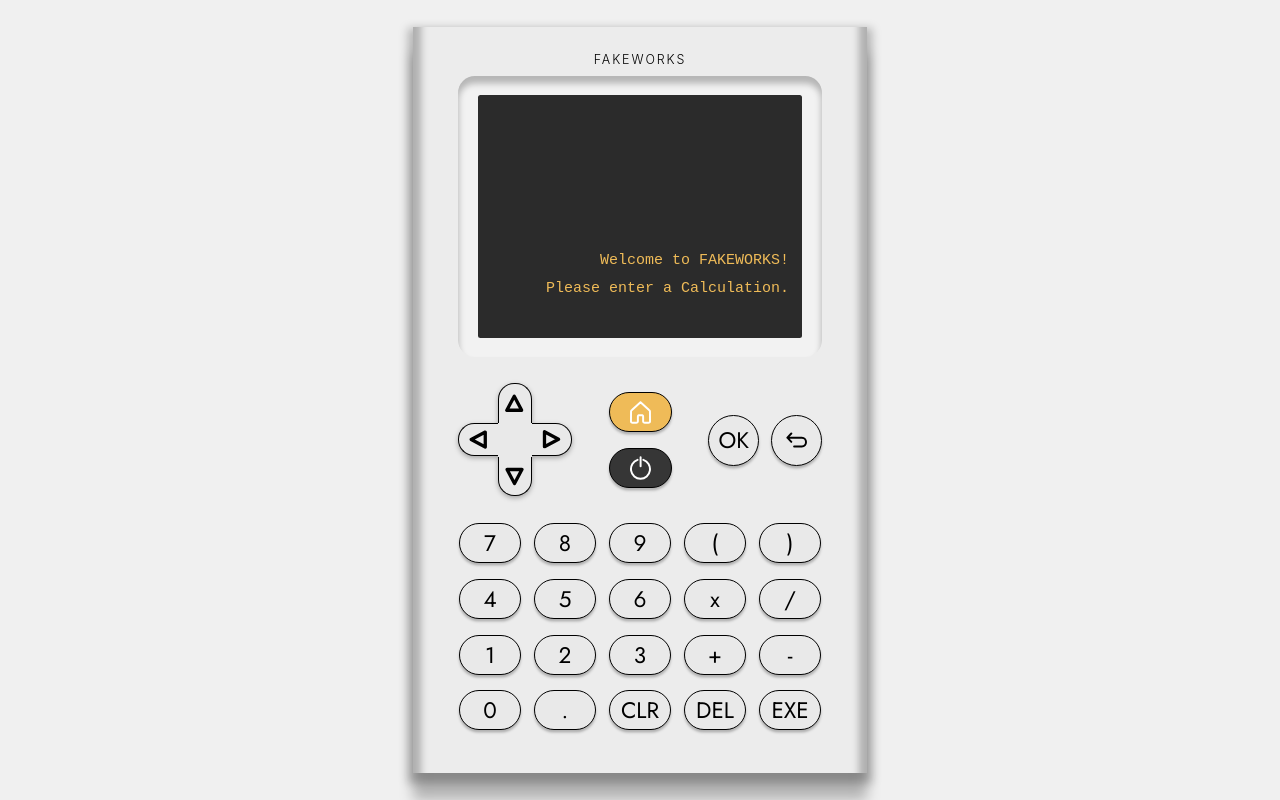
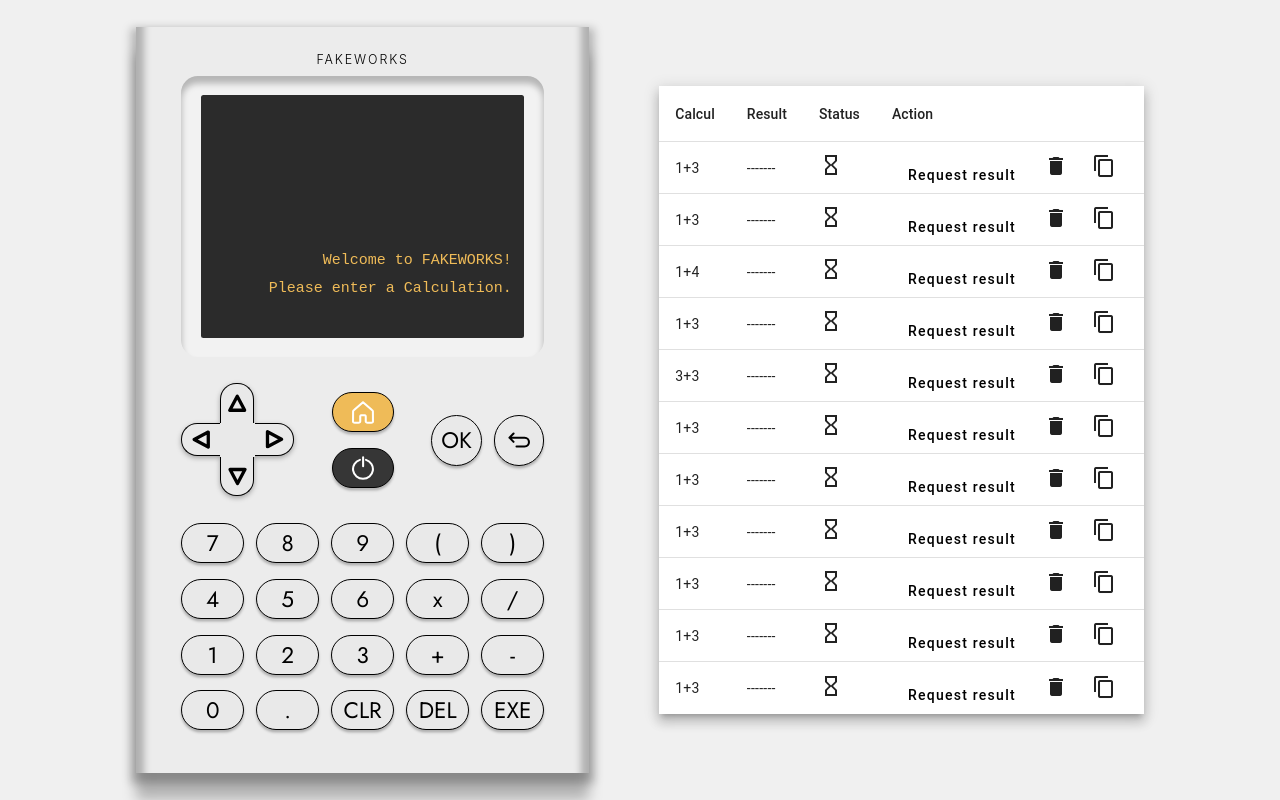
Before and after one commit to Nathan-Toigo/FakeWorks, an Angular app in the folder application/frontend/: page / in a window 1280 px wide. Built offline with nearby package versions, Linux system fonts and the light colour scheme.

Commit message:
Add RequestList component and integrate it into the main app layout

```diff
--- a/application/frontend/src/app/app.component.html
+++ b/application/frontend/src/app/app.component.html
@@ -1 +1,2 @@
 <app-calculator></app-calculator>
+<request-list></request-list>
--- a/application/frontend/src/app/app.component.scss
+++ b/application/frontend/src/app/app.component.scss
@@ -0,0 +1,4 @@
+:host{
+    display: flex;
+    gap: 7rem;
+}
--- a/application/frontend/src/app/app.component.ts
+++ b/application/frontend/src/app/app.component.ts
@@ -1,11 +1,12 @@
 import { Component } from '@angular/core';
 import { RouterOutlet } from '@angular/router';
 import { CalculatorComponent } from './features/calculator/calculator.component';
+import { RequestListComponent } from './features/requestList/requestList.component';
 
 @Component({
   selector: 'app-root',
   standalone: true,
-  imports: [RouterOutlet,CalculatorComponent],
+  imports: [RouterOutlet,CalculatorComponent, RequestListComponent],
   templateUrl: './app.component.html',
   styleUrl: './app.component.scss'
 })
--- a/application/frontend/src/app/features/requestList/Request.ts
+++ b/application/frontend/src/app/features/requestList/Request.ts
@@ -8,6 +8,7 @@ export class QueryRequest{
     this.calcul = calcul;
   }
 }
+
 export enum QueryStatus {
     PENDING = 'PENDING',
     DONE = 'DONE'
--- a/application/frontend/src/app/features/requestList/requestList.component.html
+++ b/application/frontend/src/app/features/requestList/requestList.component.html
@@ -25,23 +25,19 @@
       </td>
     </ng-container>
 
-    <!-- Weight Column -->
-    <ng-container matColumnDef="UUID">
-      <th mat-header-cell *matHeaderCellDef> UUID </th>
+    <ng-container matColumnDef="action">
+      <th mat-header-cell *matHeaderCellDef> Action </th>
       <td mat-cell *matCellDef="let element">
+        @if (element.status === 'PENDING') {
+          <button mat-flat-button (click)="requestResult(element.calcul)">Request result</button>
+        }
+        <button mat-icon-button (click)="deleteRequest(element)" ><mat-icon>delete</mat-icon></button>
         <button mat-icon-button aria-label="Copy" (click)="openSnackBar(element.UUID,'OK')">
           <mat-icon>content_copy</mat-icon>
         </button>
       </td>
     </ng-container>
 
-    <ng-container matColumnDef="requestButton">
-      <th mat-header-cell *matHeaderCellDef> Request </th>
-      <td mat-cell *matCellDef="let element">
-        <button mat-flat-button (click)="requestResult(element.calcul)" >Request result</button>
-      </td>
-    </ng-container>
-
     <tr mat-header-row *matHeaderRowDef="displayedColumns"></tr>
     <tr mat-row *matRowDef="let row; columns: displayedColumns;"></tr>
   </table>
--- a/application/frontend/src/app/features/requestList/requestList.component.ts
+++ b/application/frontend/src/app/features/requestList/requestList.component.ts
@@ -1,9 +1,9 @@
-import { Component, inject, QueryList } from '@angular/core';
+import { Component, inject } from '@angular/core';
 import { MatTableModule } from '@angular/material/table';
 import { MatButtonModule } from '@angular/material/button';
 import { MatIcon } from '@angular/material/icon';
 import { MatSnackBar } from '@angular/material/snack-bar';
-import { QueryRequest, QueryStatus } from './Request';
+import { QueryRequest } from './Request';
 
 const ELEMENT_DATA: QueryRequest[] = [
   new QueryRequest("1+3"),
@@ -20,7 +20,7 @@ const ELEMENT_DATA: QueryRequest[] = [
 ];
 
 @Component({
-  selector: 'table-basic',
+  selector: 'request-list',
   standalone: true,
   styleUrls: ['requestList.component.scss'],
   templateUrl: 'requestList.component.html',
@@ -31,7 +31,7 @@ export class RequestListComponent {
 
   private _snackBar = inject(MatSnackBar);
 
-  displayedColumns: string[] = ['calcul','result', 'status', 'UUID', 'requestButton'];
+  displayedColumns: string[] = ['calcul','result', 'status', 'action'];
   dataSource = ELEMENT_DATA;
 
   openSnackBar(message: string, action: string) {
@@ -41,4 +41,8 @@ export class RequestListComponent {
   requestResult(request: string) {
     this._snackBar.open(request + " has been sent", "OK");
   }
+
+  deleteRequest(request : QueryRequest){
+    this.dataSource = this.dataSource.filter(item => item !== request);
+  }
 }
--- a/application/frontend/src/styles.scss
+++ b/application/frontend/src/styles.scss
@@ -1,5 +1,6 @@
+@import url("https://fonts.googleapis.com/icon?family=Material+Icons");
 
-@import 'https://fonts.googleapis.com/icon?family=Material+Icons';
+
 /* You can add global styles to this file, and also import other style files */
 html,
 body {
```
